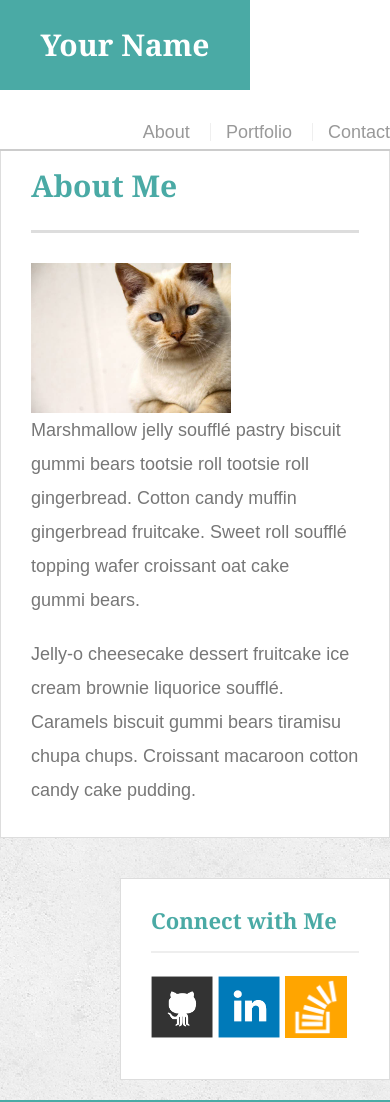
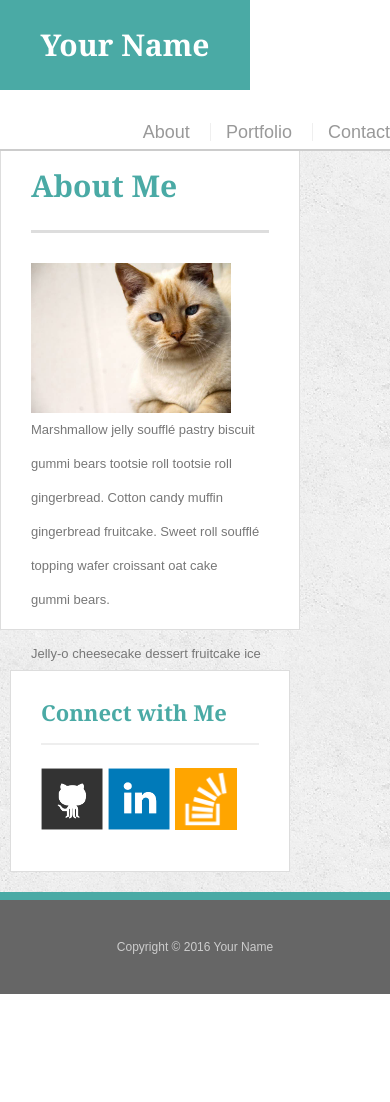
Before and after one commit to shivraxy/Responsive-Portfolio, a plain HTML site: page index.html in a window 390 px wide. Shown: the top 1102 px of the page. After the commit the page ends 994 px from the top, so only its background shows below. Drawn offline with Linux system fonts and the light colour scheme.

Commit message:
new file

```diff
--- a/assets/css/style.css
+++ b/assets/css/style.css
@@ -237,3 +237,76 @@ input[type=submit] {
   background: #4aaaa5;
   border: 0 none;
 }
+
+@media screen and (max-width: 980px)
+{
+
+      .main-section
+    {
+          max-width: 550px;
+          padding: 30px;
+          margin: 0 0 40px;
+          background: #fff;
+          border: 1px solid #ddd;
+          height: 800px;
+          margin-left: 80px;
+      }
+
+}
+
+@media screen and (max-width: 768px)
+{
+
+      .main-section
+      {
+        max-width: 550px;
+        padding: 30px;
+        margin: 0 0 40px;
+        background: #fff;
+        border: 1px solid #ddd;
+        height: 500px;
+        margin-left: 80px;
+      }
+
+      .sidebar
+      {
+        float: left;
+        width: 100%;
+        max-width: 550px;
+        padding: 30px;
+        margin-bottom: 20px;
+        margin-left: 80px;
+        background: #fff;
+        border: 1px solid #ddd;
+      }
+}
+
+@media screen and (max-width: 640px)
+{
+        .main-section
+      {
+        max-width: 300px;
+        /* padding: 30px; */
+         margin: 0 0 40px;
+        background: #fff;
+        border: 1px solid #ddd;
+        height: 500px;
+        font-size: 13px;
+        letter-spacing: 0px;
+
+      }
+
+      .sidebar
+      {
+        float: left;
+        width: 100%;
+        height:20%;
+        max-width: 280px;
+        padding: 30px;
+        margin-bottom: 20px;
+        background: #fff;
+        border: 1px solid #ddd;
+        margin-left: 10px;
+
+      }
+}
```
